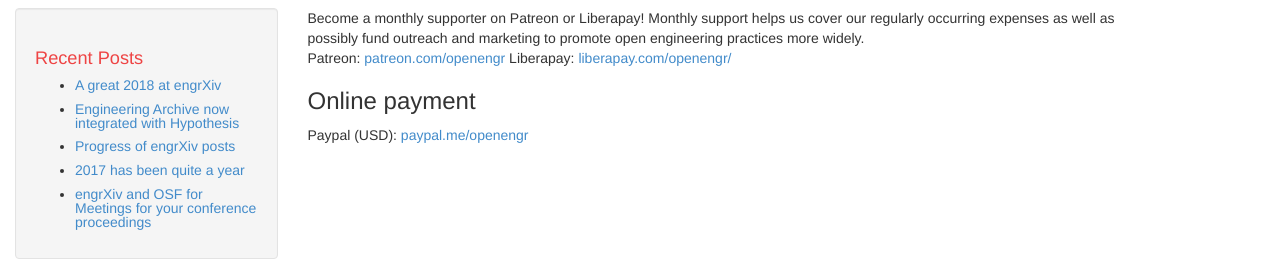
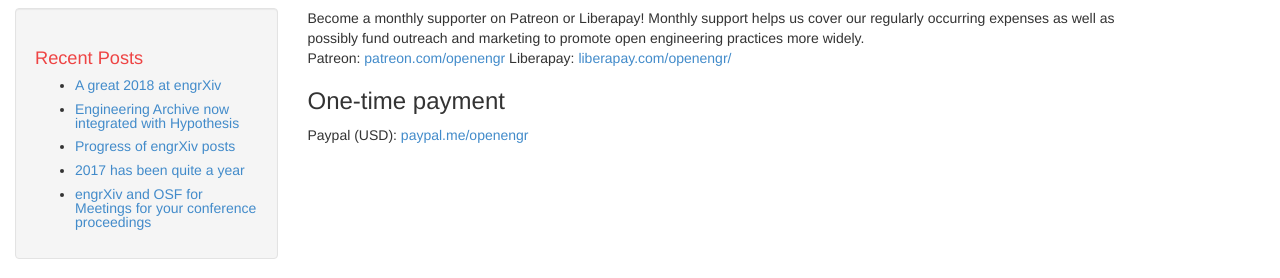
Before and after one commit to OpenEngr/engrXiv, a Jekyll site: the page built from donate/index.md, in a window 1280 px wide and 1004 px high. Shown: the part 364-642 px from the top of the window. Built offline with Jekyll 4.4.1, drawn with Linux system fonts in a browser that asks for light colours; comment, search, counter and statistics services are not loaded.

Commit message:
change wording

```diff
--- a/donate/index.md
+++ b/donate/index.md
@@ -13,5 +13,5 @@ engrXiv is directed by Devin Berg in a volunteer role. Donations to support the
 Become a monthly supporter on Patreon or Liberapay! Monthly support helps us cover our regularly occurring expenses as well as possibly fund outreach and marketing to promote open engineering practices more widely.
 Patreon: [patreon.com/openengr](https://www.patreon.com/openengr)
 Liberapay: [liberapay.com/openengr/](https://liberapay.com/openengr/)
-### Online payment
+### One-time payment
 Paypal (USD): [paypal.me/openengr](https://www.paypal.me/openengr)
```
